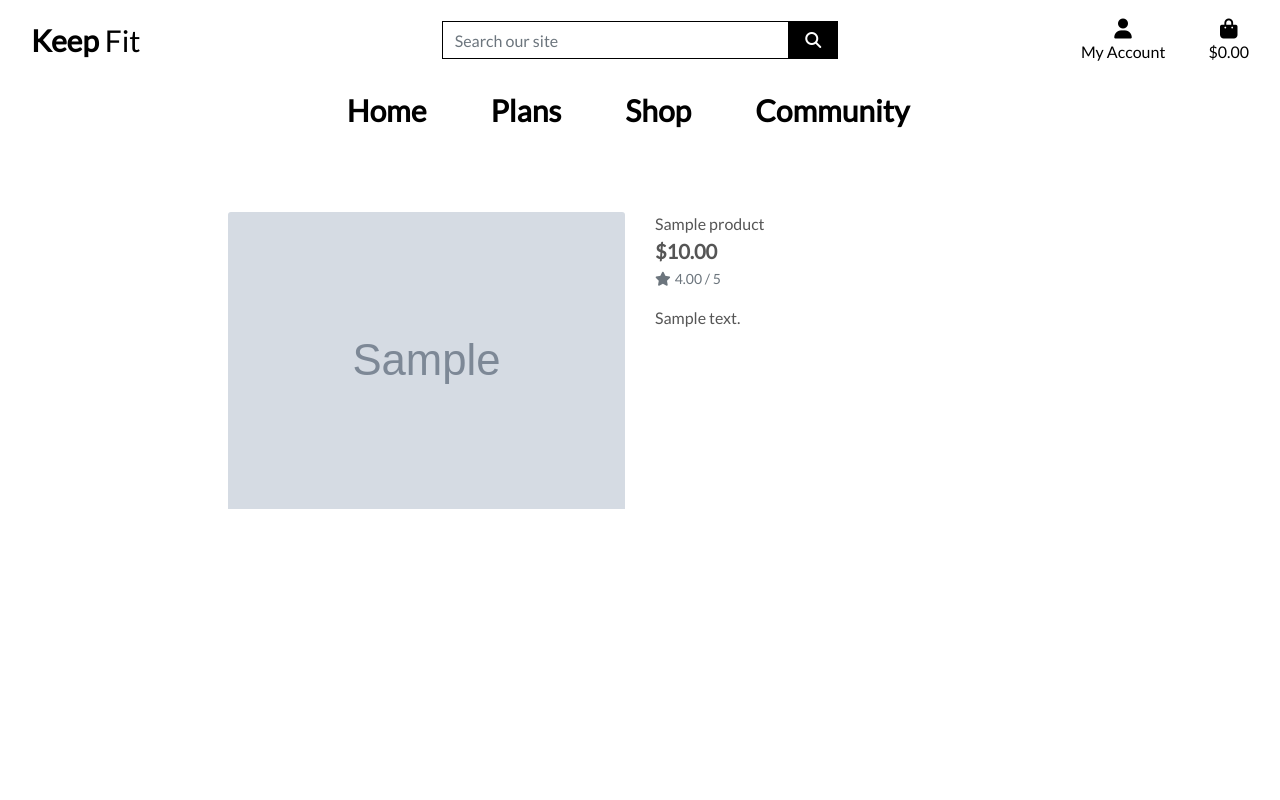
After one commit to maxwellsor169/Keep_Fit_subscription_app, a Django app: page /products/1/ in a window 1280 px wide. The commit adds this page. Run offline with Django 3.2, Linux system fonts and the light colour scheme; tables that the repository leaves empty hold one stand-in row (values such as "Sample post"); grey boxes marked "Sample" are stand-in pictures; some libraries are stand-ins or nearby versions.

Commit message:
Added product_details template, urls and views and updated the admin panel

```diff
--- a/home/templates/home/index.html
+++ b/home/templates/home/index.html
@@ -24,7 +24,7 @@
                 </p>
                 <div class="button gap-3">
                     <a href="{% url 'home' %}" class="btn btn-danger btn-lg">Keep Fit Here</a>
-                    <a href="{% url 'home' %}" class="btn btn-success btn-lg">View Plans</a>
+                    <a href="{% url 'products' %}" class="btn btn-success btn-lg">View Shop</a>
                 </div>
             </div>
         </div>
--- /dev/null
+++ b/products/templates/products/product_detail.html
@@ -0,0 +1,43 @@
+{% extends "base.html" %}
+{% load static %}
+
+{% block page_header %}
+    <div class="container header-container">
+        <div class="row">
+            <div class="col"></div>
+        </div>
+    </div>
+{% endblock %}
+
+{% block content %}
+    <div class="overlay"></div>
+    <div class="container-fluid">
+        <div class="row">
+            <div class="col-12 col-md-6 col-lg-4 offset-lg-2">
+                <div class="image-container my-5">
+                    {% if product.image %}
+                        <a href="{{ product.image.url }}" target="_blank">
+                            <img class="card-img-top img-fluid" src="{{ product.image.url }}" alt="{{ product.name }}">
+                        </a>
+                        {% else %}
+                        <a href="">
+                            <img class="card-img-top img-fluid" src="{{ MEDIA_URL }}noimage.png" alt="{{ product.name }}">
+                        </a>
+                    {% endif %}
+                </div>
+            </div>
+            <div class="col-12 col-md-6 col-lg-4">
+                <div class="product-details-container mb-5 mt-md-5">
+                    <p class="mb-0">{{ product.name }}</p>
+                    <p class="lead mb-0 text-left font-weight-bold">${{ product.price }}</p>
+                    {% if product.rating %}
+                        <small class="text-muted"><i class="fas fa-star mr-1"></i>{{ product.rating }} / 5</small>
+                    {% else %}
+                        <small class="text-muted">No Rating</small>
+                    {% endif %}
+                    <p class="mt-3">{{ product.description }}</p>
+                </div>
+            </div>
+        </div>
+    </div>
+{% endblock %}
--- a/products/urls.py
+++ b/products/urls.py
@@ -2,5 +2,6 @@ from django.urls import path
 from . import views
 
 urlpatterns = [
-    path('', views.all_products, name='products')
+    path('', views.all_products, name='products'),
+    path('<int:product_id>/', views.product_detail, name='product_detail'),
 ]
--- a/products/views.py
+++ b/products/views.py
@@ -1,4 +1,4 @@
-from django.shortcuts import render
+from django.shortcuts import render, redirect, reverse, get_object_or_404
 from django.db.models.functions import Lower
 
 from .models import Product, Category
@@ -50,3 +50,15 @@ def all_products(request):
     }
 
     return render(request, 'products/products.html', context)
+
+
+def product_detail(request, product_id):
+    """ A view to show individual product details """
+
+    product = get_object_or_404(Product, pk=product_id)
+
+    context = {
+        'product': product,
+    }
+
+    return render(request, 'products/product_detail.html', context)
--- a/templates/includes/main-nav.html
+++ b/templates/includes/main-nav.html
@@ -1,14 +1,11 @@
 <div class="collapse navbar-collapse" id="main-nav">
     <ul class="navbar-nav w-auto mx-auto">
         <li class="nav-item dropdown">
-            <a class="logo-font font-weight-bold nav-link text-black mr-5" href="#" id="all-products-link" data-toggle="dropdown" aria-haspopup="true" aria-expanded="false">
+            <a class="logo-font font-weight-bold nav-link text-black mr-5" href="{% url 'home' %}" id="all-products-link" data-toggle="dropdown" aria-haspopup="true" aria-expanded="false">
                 Home
             </a>
             <div class="dropdown-menu border-0" aria-labelledby="all-products-link">
-                <a href="" class="dropdown-item">Community</a>
-                <a href="" class="dropdown-item ">By Rating</a>
-                <a href="" class="dropdown-item ">Buy</a>
-                <a href="" class="dropdown-item">Your Plans</a>
+                <a href="{% url 'home' %}" class="dropdown-item">Homepage</a>
             </div>
         </li>
         <li class="nav-item dropdown">
```
Also changed, not shown: media/Resistance-loop-band.jpg (added), media/Resistance-loop-band_iFws4Zp.jpg (added), media/climbing rope.png (added), media/climbing_rope.png (added), media/dumbbell.jpg (added), media/dumbbell_4NYXKVO.jpg (added), media/wrist_wrap_QpxtqsT.png (added).
